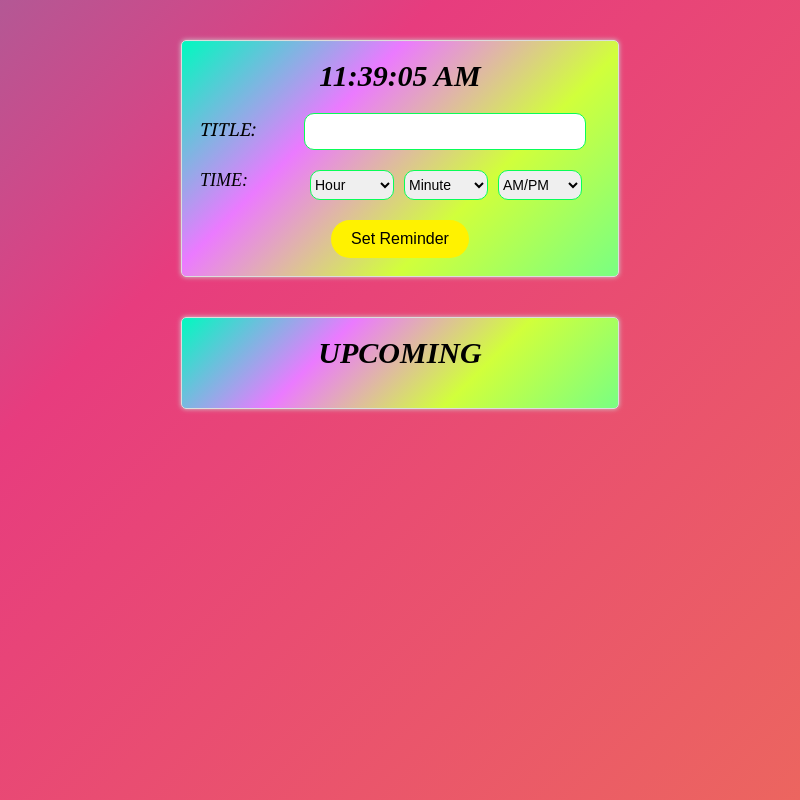
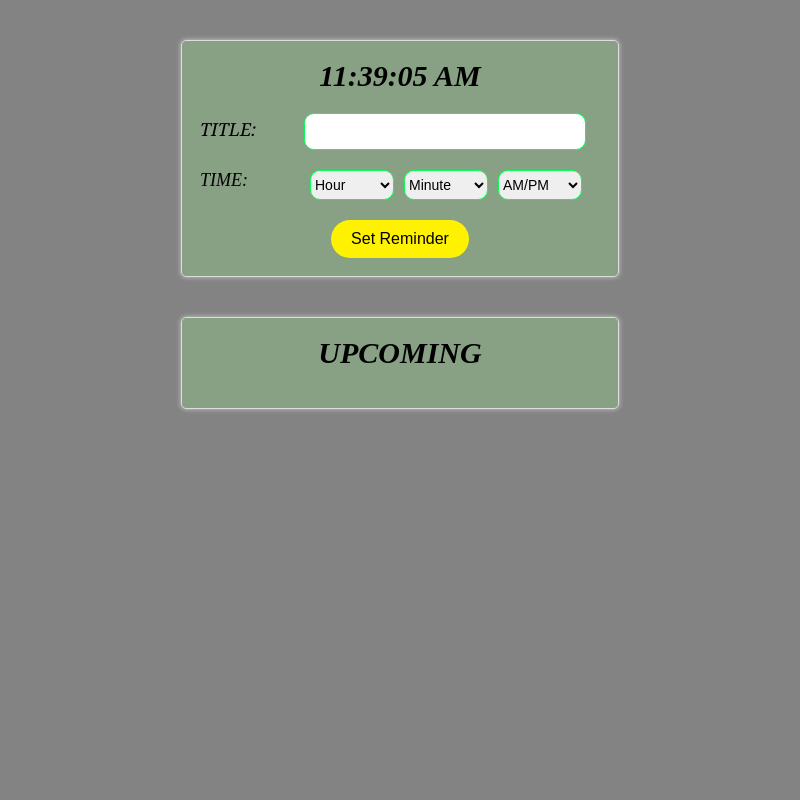
Before and after one commit to dev221b/Electron_Hacknight, an Electron app: page index.html in a window 800 px wide. Drawn offline with Linux system fonts and the light colour scheme.

Commit message:
Update style.css

```diff
--- a/style.css
+++ b/style.css
@@ -1,10 +1,11 @@
 body {
-    background: linear-gradient(-45deg, #ee7752, #e73c7e, #23a6d5, #23d5ab);
+    /* background: linear-gradient(-45deg, #ee7752, #e73c7e, #23a6d5, #23d5ab); */
     background-size: 400% 400%;
-    animation: gradient 15s ease infinite;
+    background: rgba(69, 68, 68, 0.66);
+    /* animation: gradient 15s ease infinite; */
 }
 
-@keyframes gradient {
+/* @keyframes gradient {
     0% {
         background-position: 0% 50%;
     }
@@ -14,13 +15,13 @@ body {
     100% {
         background-position: 0% 50%;
     }
-}
+} */
 
 .notifier {
     margin: 40px auto;
     width: 400px;
-    background: linear-gradient(-45deg, #79ff82, #d1ff3b, #eb7aff, #00fabf);
-    /* background: #89a886cf; */
+    /* background: linear-gradient(-45deg, #79ff82, #d1ff3b, #eb7aff, #00fabf); */
+    background: #89a886cf;
     border: 1px solid #ddd;
     animation: gradient 15s ease infinite;
     padding: 18px;
@@ -86,6 +87,10 @@ body {
 .input-group2 h3{ /*added this*/
     margin: 0 40px;
 }
+.dltBtn{
+    width: 70px;
+    height: 30px;
+}
 
 /* .input-group1 input[type="time"] */
 .input-group .column select{
```
